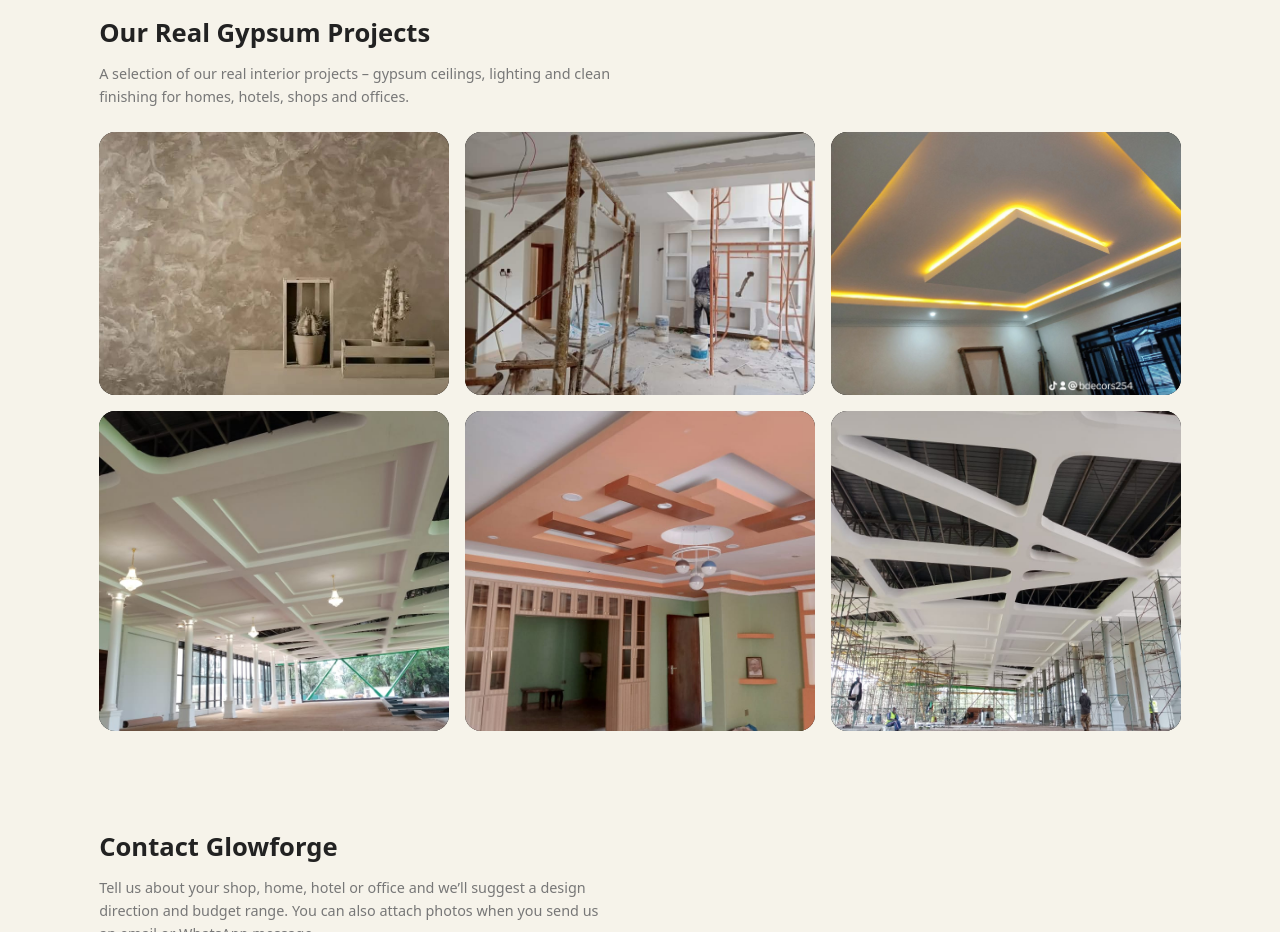
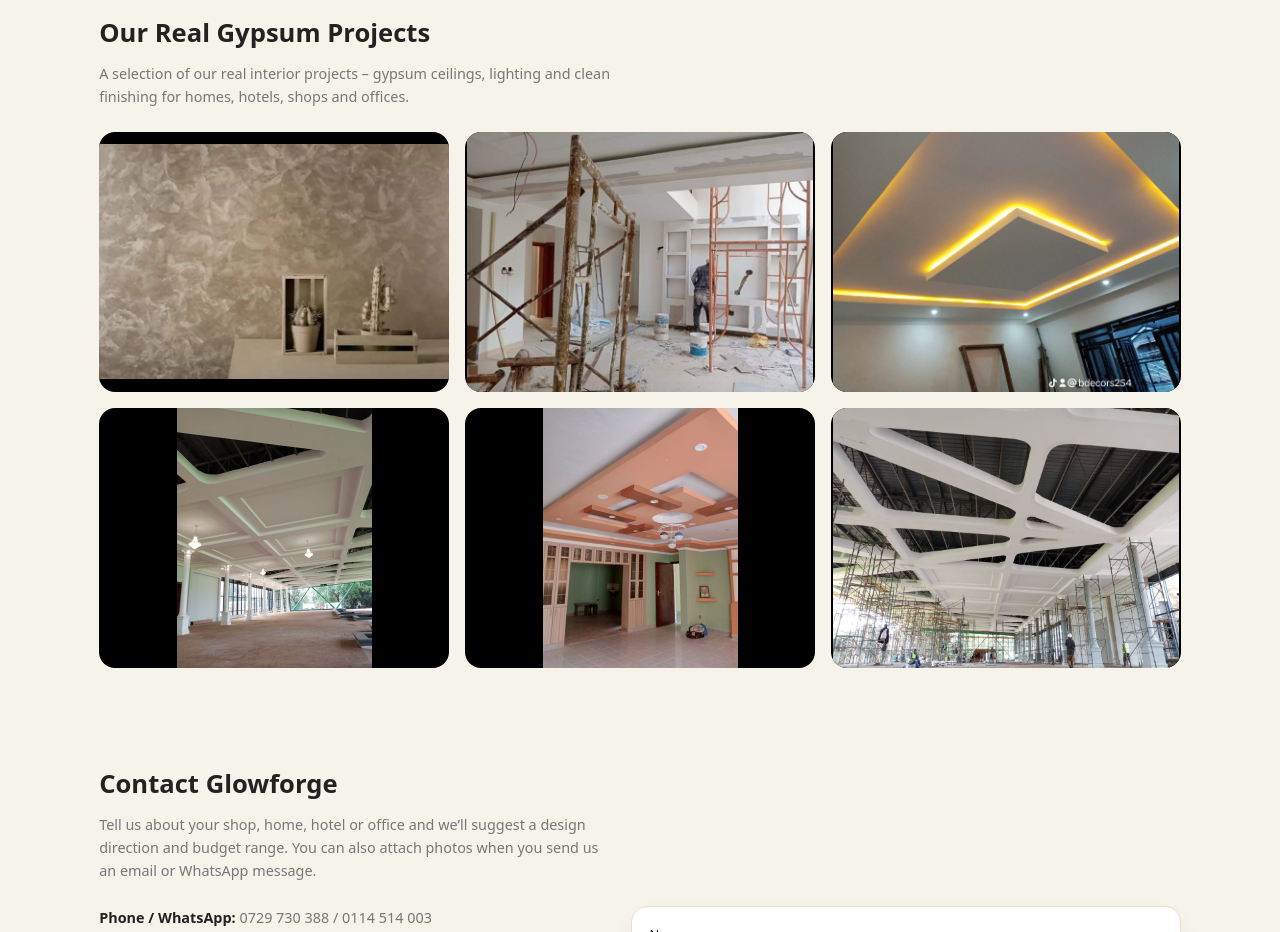
Before and after one commit to Glowforgecmyk/glowforge-website, a plain HTML site: page index.html in a window 1280 px wide. Shown: the part 2580-3512 px from the top of the page. Drawn offline with Linux system fonts and the light colour scheme.

Commit message:
Update index.html

```diff
--- a/index.html
+++ b/index.html
@@ -335,14 +335,14 @@
       overflow: hidden;
       position: relative;
       background: #000;
-      max-height: 320px; /* taller gallery so photos show better */
+      max-height: 260px; /* taller gallery so photos show better */
     }
 
-    .gallery-item img {
-      width: 100%;
-      height: 100%;
-      object-fit: cover;
-      transition: transform 0.25s ease;
+  .gallery-item img {
+  width: 100%;
+  height: 100%;
+  object-fit: contain; /* shows the full picture */
+  background: #000;
     }
 
     .gallery-item:hover img {
```
